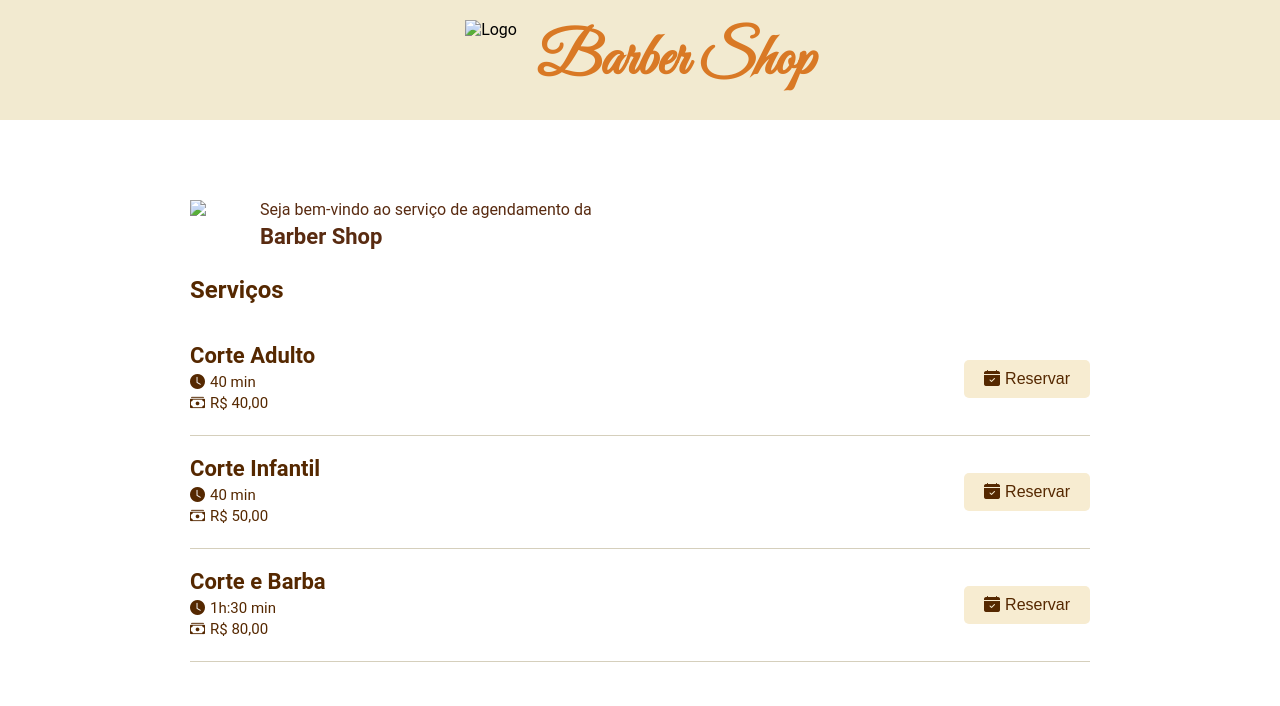
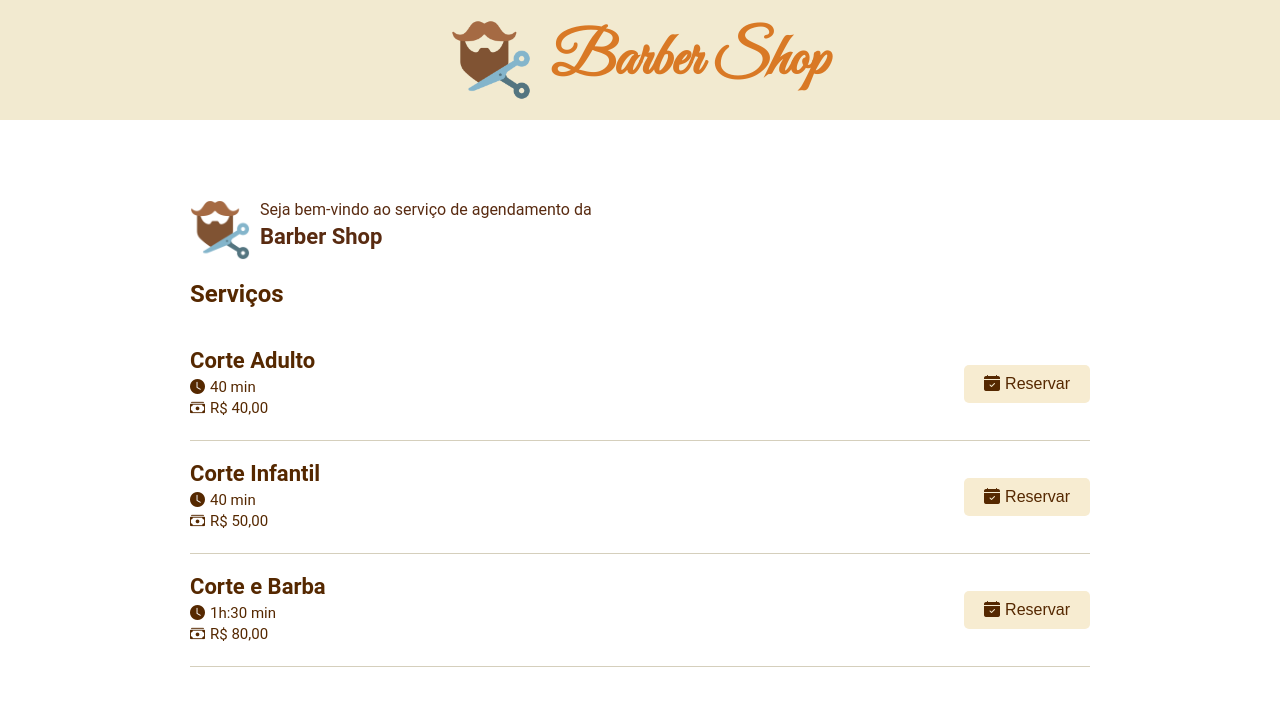
Before and after one commit to Victor-HugoMvp/Projeto-BarberShop, a plain HTML site: page index.html in a window 1280 px wide. Drawn offline with nearby package versions, Linux system fonts and the light colour scheme; the site is published under a folder, as on GitHub Pages, so addresses that start at the root find nothing.

Commit message:
Alteracoes index

```diff
--- a/index.html
+++ b/index.html
@@ -11,13 +11,13 @@
 <body>
 
 <header>
-  <img src="/images/corte-de-barba.png" alt="Logo" />
+  <img src="images/corte-de-barba.png" alt="Logo" />
   <h1>Barber Shop</h1>
 </header>
 
 <div class="container">
   <div class="titulo-secao">
-    <img src="/images/corte-de-barba.png" width="60" />
+    <img src="images/corte-de-barba.png" width="60" />
         <div class="texto-boas-vindas">
             <p class="paragrafoApresent">Seja bem-vindo ao serviço de agendamento da</p>
                 <h3 class="titleBarber">Barber Shop</h3> </div>
--- a/script/index.js
+++ b/script/index.js
@@ -6,5 +6,5 @@
     console.log('Dado salvo no localStorage:', teste);
 
     // Redireciona para a proxima pagina
-    window.location.href = '/html/profissional.html';
+    window.location.href = 'html/profissional.html';
  }
```
